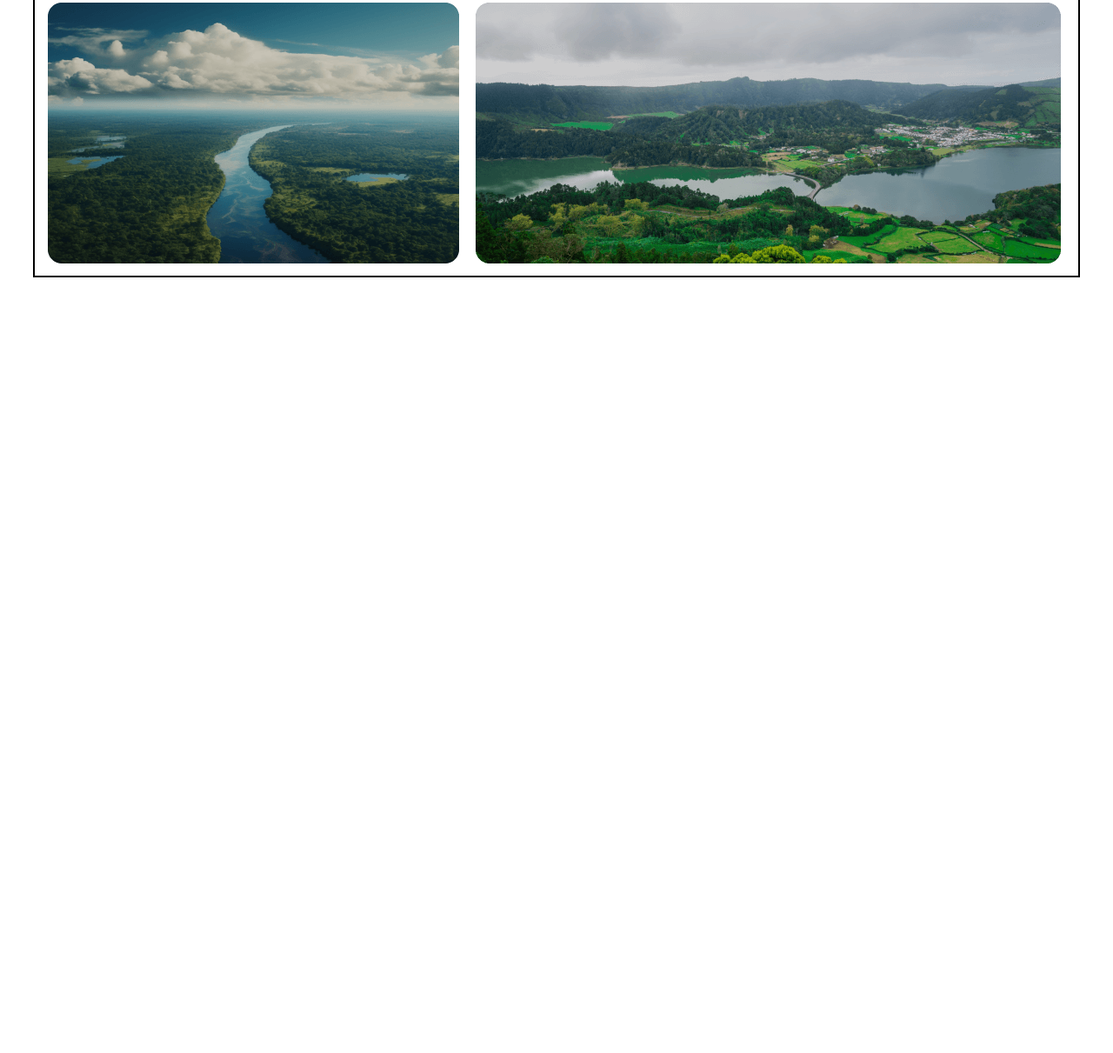
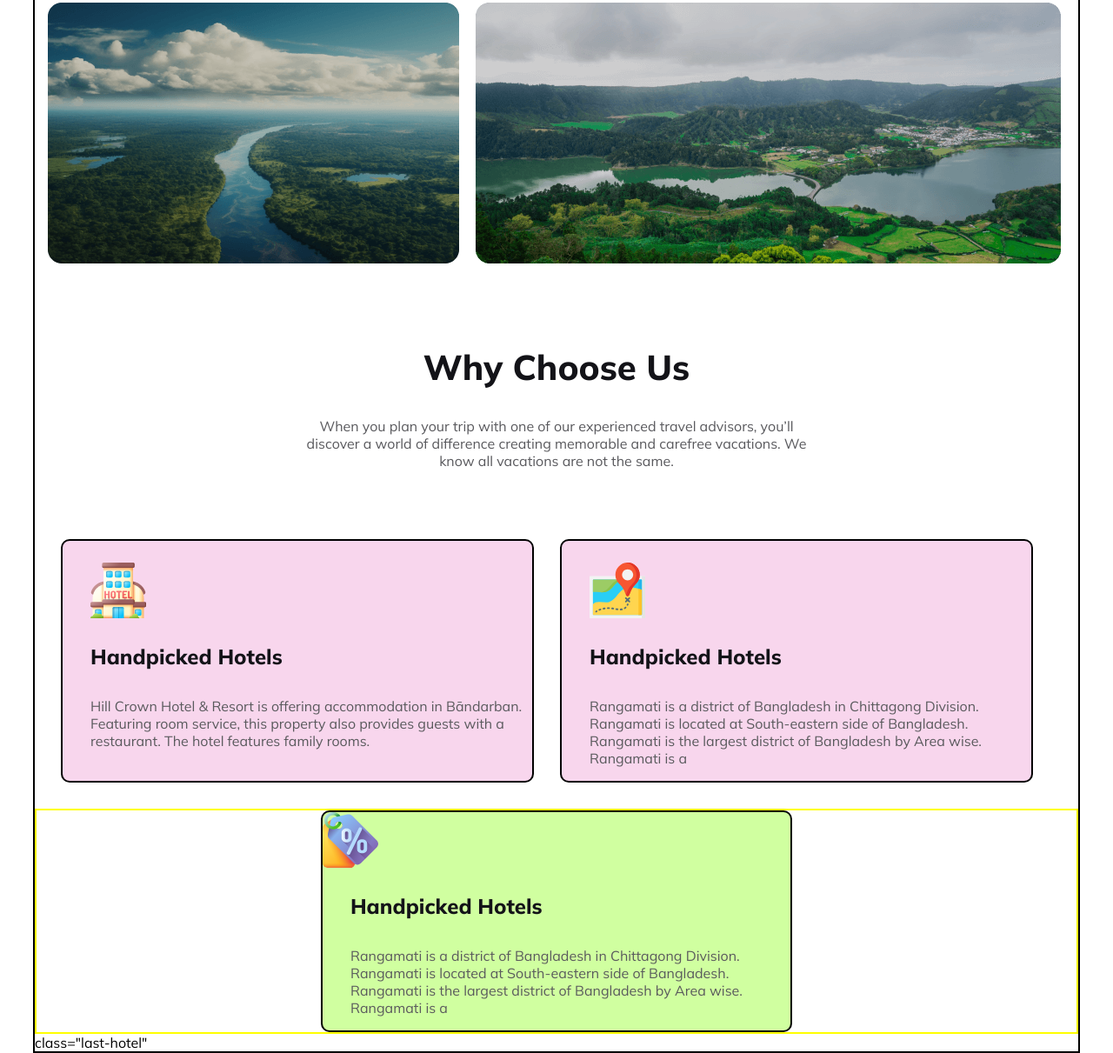
Before and after one commit to Maruf4d/Assignment-2, a plain HTML site: page index.html in a window 1280 px wide. Shown: the part 2230-3441 px from the top of the page at 87% size. Before the commit the page ends 2549 px from the top, so only its background shows below. Drawn offline with Linux system fonts and the light colour scheme.

Commit message:
Hotel Buking Compled

```diff
--- a/index.html
+++ b/index.html
@@ -91,10 +91,34 @@
     </div>
 </article>
 
-
+<article>
+    <div class="choose-title">
+        <h1 class="choose-disition">Why Choose Us</h1>
+        <p class="choose-description">When you plan your trip with one of our experienced travel advisors, you’ll discover a world of difference creating memorable and carefree vacations. We know all vacations are not the same.</p>
+    </div>
+    <div class="div-head">
+        <div class="hotel-header">
+            <img src="Images/hotel 1.svg" alt="">
+            <h4 class="hotel-title">Handpicked Hotels</h4>
+            <p class="hotel-description">Hill Crown Hotel & Resort is offering accommodation in Bāndarban. Featuring room service, this property also provides guests with a restaurant. The hotel features family rooms.</p>
+        </div>
+        <div class="hotel-header">
+            <img src="Images/map 1.svg" alt="">
+            <h4 class="hotel-title">Handpicked Hotels</h4>
+            <p class="hotel-description">Rangamati is a district of Bangladesh in Chittagong Division. Rangamati is located at South-eastern side of Bangladesh. Rangamati is the largest district of Bangladesh by Area wise. Rangamati is a</p>
+        </div>
+    </div>
+  <div class="last-hotel-container">
+    <div class="last-hotel">
+        <img src="Images/price-tag 1.svg" alt="">
+        <h4 class="hotel-title">Handpicked Hotels</h4>
+        <p class="hotel-description">Rangamati is a district of Bangladesh in Chittagong Division. Rangamati is located at South-eastern side of Bangladesh. Rangamati is the largest district of Bangladesh by Area wise. Rangamati is a</p>
+    </div>
+  </div>
+</article>
 </main>
 <footer>
-
+    class="last-hotel"
 </footer>
 
 
--- a/styles/style.css
+++ b/styles/style.css
@@ -148,3 +148,41 @@ padding-bottom: 80px;
     margin-left: 15px;
     margin-bottom: 10px;
 }
+/* ** */
+.div-head{
+display: flex;
+}
+.hotel-header{
+    max-width: 45%;
+    border: 2px solid;
+    background-color: rgb(248, 214, 237);
+    margin-left: 30px;
+    border-radius: 10px;
+}
+.hotel-title , .hotel-header img{
+    color: #131318;
+    font-size: 24px;
+    font-weight: 800;
+    padding-left: 32px;
+    margin-top: 25px;
+
+}
+.hotel-description{
+    color: #5A5A5D;
+    font-size: 16px;
+    font-weight: 400;
+    padding-left: 32px;
+}
+.last-hotel-container{
+    border: 2px solid yellow;
+    margin-top: 30px;
+}
+
+.last-hotel{
+    max-width: 45%;
+    border: 2px solid;
+    border-radius: 10px;
+    margin-top: 40px;
+    margin: 0 auto;
+    background-color: rgb(208, 255, 160);
+}
```
Also changed, not shown: Images/hotel 1.svg (added), Images/map 1.svg (added), Images/price-tag 1.svg (added).
